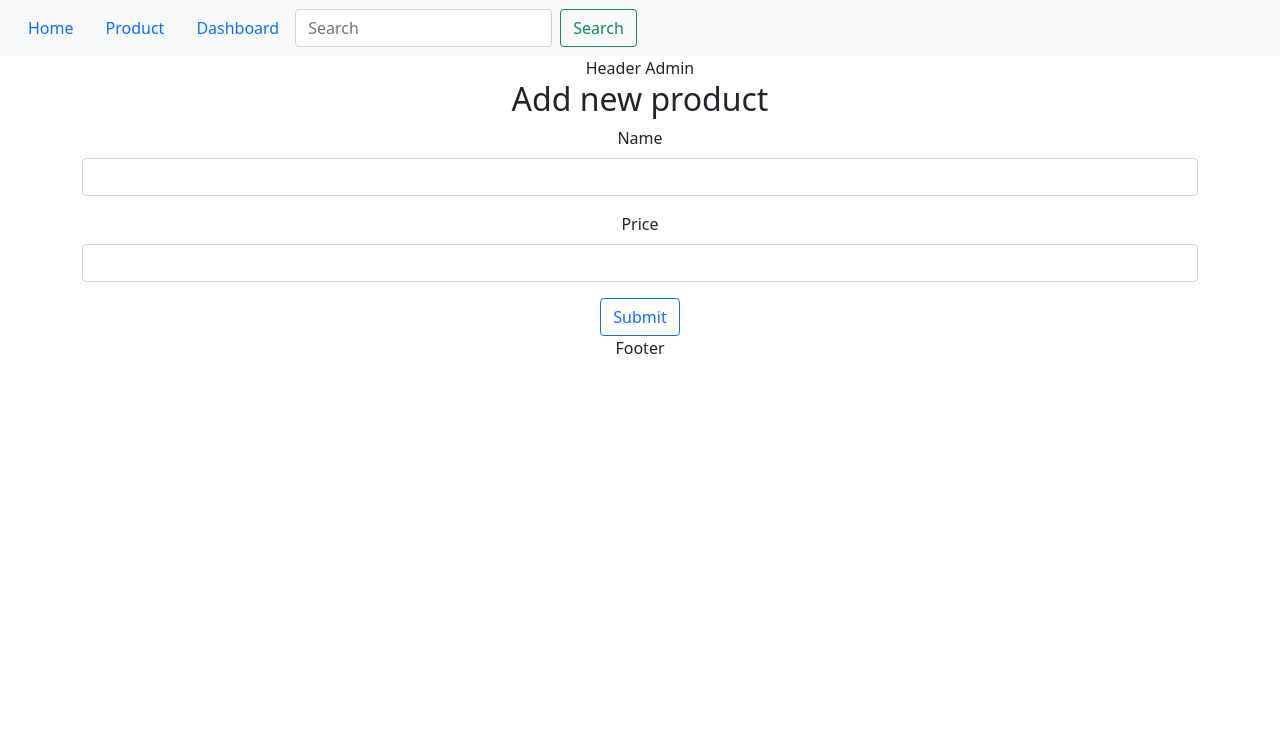
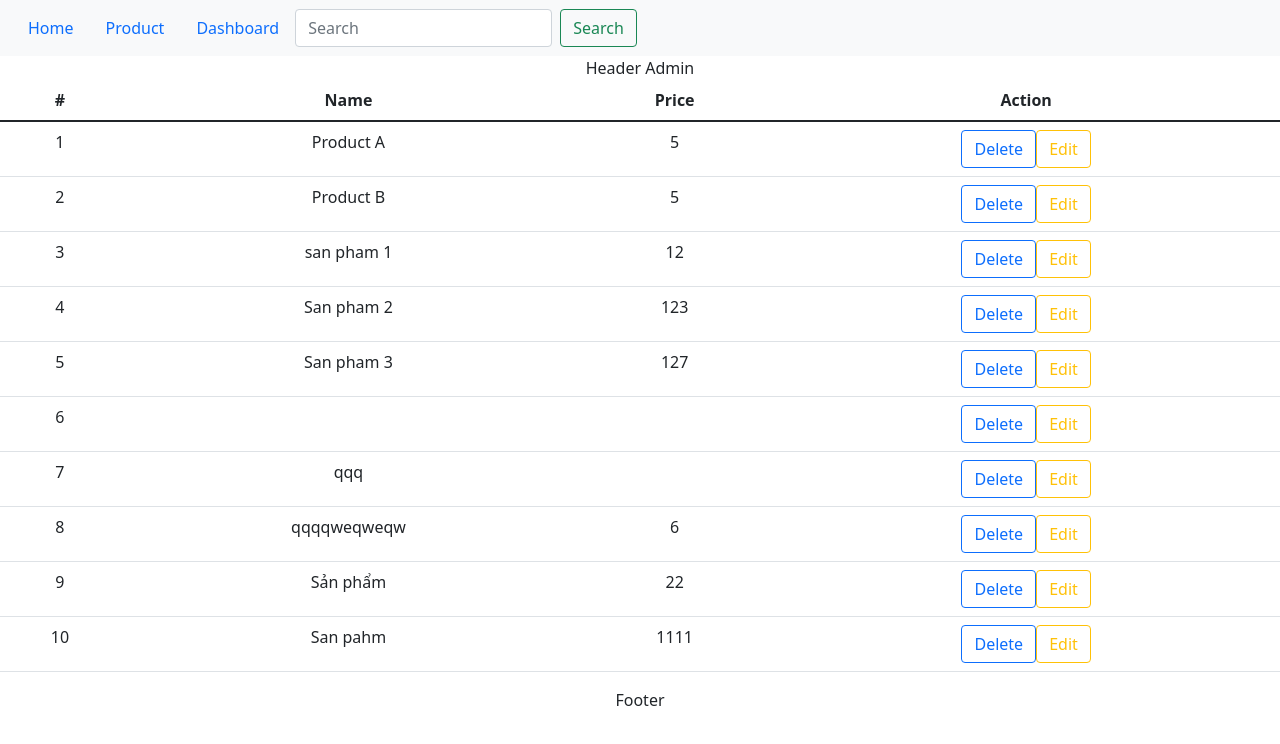
Before and after one commit to 0709nvanh/anhnv-nodejs, a React (Vite) app: page /admin/product in a window 1280 px wide. Shown: the top 744 px of the page. Built offline with nearby package versions, Linux system fonts and the light colour scheme; data requests are answered from the project's data file; the HTML template or start-up script is replaced by a standard one.

Commit message:
feat: add product

```diff
--- a/db.json
+++ b/db.json
@@ -19,6 +19,36 @@
       "name": "San pham 2",
       "price": "123",
       "id": "kdT2n55"
+    },
+    {
+      "name": "San pham 3",
+      "price": "127",
+      "id": "2rB4xuZ"
+    },
+    {
+      "name": "",
+      "price": "",
+      "id": "SHX2tCv"
+    },
+    {
+      "name": "qqq",
+      "price": "",
+      "id": "ENE2WSb"
+    },
+    {
+      "name": "qqqqweqweqw",
+      "price": "6",
+      "id": "jobMTS-"
+    },
+    {
+      "name": "Sản phẩm ",
+      "price": "22",
+      "id": "PZW58mV"
+    },
+    {
+      "name": "San pahm",
+      "price": "1111",
+      "id": "IF9N_o7"
     }
   ]
 }
--- a/src/App.tsx
+++ b/src/App.tsx
@@ -9,15 +9,17 @@ import Home from './components/Home';
 import WebsiteLayout from './components/layout/WebsiteLayout';
 import AdminLayout from './components/layout/AdminLayout';
 import Dashboard from './components/Dashboard';
-import ProductAdmin from './components/ProductAdmin';
+import ProductAdmin from './components/forms/ProductAdmin';
 import "bootstrap/dist/css/bootstrap.min.css"
 import Header from './components/pages/Header';
+import ProductList from './components/forms/ProductList';
+
 
 function App() {
 
+  const [products, setProducts] = useState<ProductType[]>([])
   return (
     <div className="App">
-
       <main>
       <Header />
       <Routes>
@@ -27,7 +29,10 @@ function App() {
         </Route>
         <Route path="admin" element={<AdminLayout />}>
           <Route index element={<Dashboard />}/>
-          <Route path="product" element={<ProductAdmin />}/>
+          <Route path="product" >
+            <Route index element={<ProductList />}/>
+            <Route path="add" element={<ProductAdmin />}/>
+          </Route>
         </Route>
       </Routes>
       </main>
--- a/src/components/Dashboard.tsx
+++ b/src/components/Dashboard.tsx
@@ -1,10 +1,14 @@
 import React from 'react'
+import { ProductType } from '../types/product'
+import { NavLink } from 'react-router-dom'
 
 type Props = {}
 
 const Dashboard = (props: Props) => {
   return (
-    <div>Dashboard</div>
+    <div>
+      Dashboard
+    </div>
   )
 }
 
--- a/src/components/forms/Add.tsx
+++ b/src/components/forms/Add.tsx
@@ -1,5 +1,6 @@
 import React from 'react'
 import { useForm, SubmitHandler } from 'react-hook-form'
+import { useNavigate } from 'react-router-dom'
 type Inputs = {
     name: string, price: number
 }
@@ -9,9 +10,10 @@ type ProductProp = {
 
 const Add = (props: ProductProp) => {
     const { register, handleSubmit, formState: { errors }} = useForm<Inputs>()
+    const navigate = useNavigate()
     const onSubmit: SubmitHandler<Inputs> = (dataInput) => {
-        // console.log(dataInput);
         props.onAdd(dataInput);
+        navigate("/admin/product");
     }
   return (
     <div className="container">
@@ -21,11 +23,15 @@ const Add = (props: ProductProp) => {
         <form onSubmit={handleSubmit(onSubmit)}>
             <div className="mb-3">
                 <label className="form-label">Name</label>
-                <input type="text" className="form-control" {...register('name')} />
+                <input type="text" className="form-control" {...register('name', { required: true, minLength: 5})} />
+                {errors.name && errors.name.type === "required" && <span>This field is required</span>}
+                {errors.name && errors.name.type === "minLength" && <span>Trên 5 ký tự</span>}
             </div>
             <div className="mb-3">
                 <label className="form-label">Price</label>
-                <input type="number" className="form-control" {...register('price')} />
+                <input type="number" className="form-control"  {...register('price', { required: true, min: 1})} />
+                {errors.price && errors.price.type === "required" && <span>This field is required</span>}
+                {errors.price && errors.price.type === "min" && <span> Less than 0</span>}
             </div>
             <button type="submit" className="btn btn-outline-primary">Submit</button>
         </form>
--- a/src/components/ProductAdmin.tsx
+++ b/src/components/forms/ProductAdmin.tsx
@@ -1,18 +1,15 @@
 import React, { useState } from 'react';
 import { useNavigate } from 'react-router-dom';
-import { add } from '../api/product'
-import Add from './forms/Add'
+import { add } from '../../api/product'
+import Add from './Add'
 
 type Props = {}
 
 const ProductAdmin = (props: Props) => {
   const [products, setProducts] = useState<{id: string, name: string}[]>([])
   const onHandleAdd = async (product: any) => {
-    console.log(product);
     const { data } = await add(product);
-    const navigate = useNavigate()
     setProducts([...products, data])
-    navigate("/admin");
   }
   return (
     <div>
--- /dev/null
+++ b/src/components/forms/ProductList.tsx
@@ -0,0 +1,51 @@
+import React, { useState, useEffect } from 'react'
+import { list } from '../../api/product'
+import type { ProductType} from '../../types/product'
+
+
+type Props = {}
+
+type ProductAdmin = {
+    products: ProductType[];
+  }
+const ProductList = () => {
+    const [products, setProducts] = useState<any>([])
+    useEffect(() => {
+        const getProduct = async () => {
+            const {data} = await list();
+            setProducts(data)
+        }
+        getProduct()
+      }, [])
+  return (
+    <div>
+        <table className="table">
+            <thead>
+                <tr>
+                <th scope="col">#</th>
+                <th scope="col">Name</th>
+                <th scope="col">Price</th>
+                <th scope="col">Action</th>
+                </tr>
+            </thead>
+            <tbody>
+                {products.map((item: ProductType, index: number) => {
+                    return (
+                        <tr>
+                            <td>{index+1}</td>
+                            <td>{item.name}</td>
+                            <td>{item.price}</td>
+                            <td>
+                                <button type="button" className="btn btn-outline-primary">Delete</button>
+                                <button type="button" className="btn btn-outline-warning">Edit</button>
+                            </td>
+                        </tr>
+                    )
+                })}
+            </tbody>
+            </table>
+    </div>
+  )
+}
+
+export default ProductList
--- a/src/types/product.tsx
+++ b/src/types/product.tsx
@@ -1,5 +1,5 @@
 export type ProductType = {
     name: string,
-    age: number,
-    id: number
+    price: number,
+    id: string
 }
```
Also changed, not shown: src/components/forms/Edit.tsx (added, +40 -0 lines).
